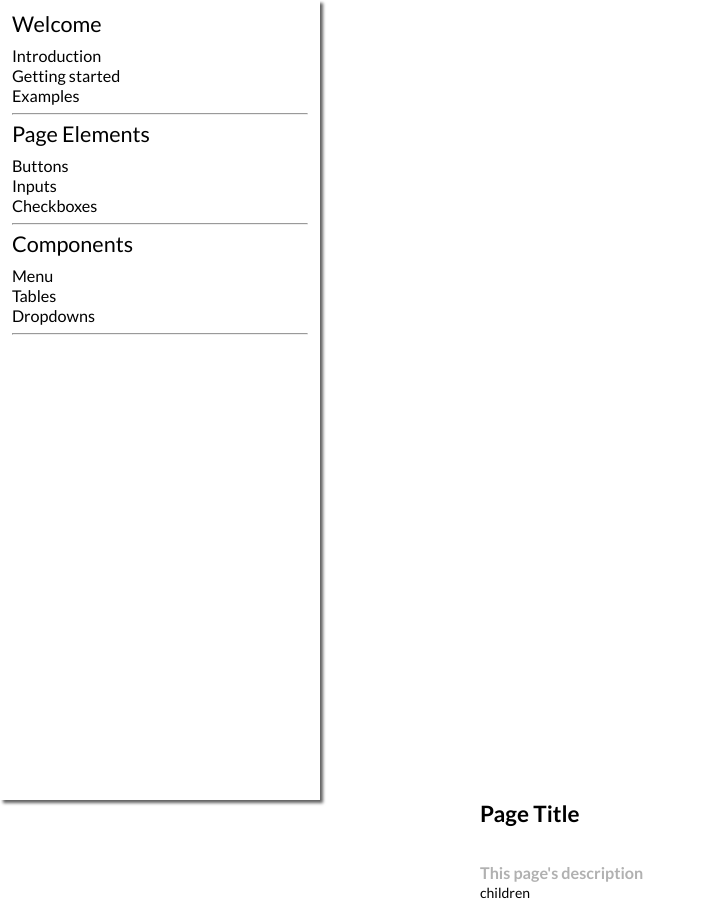
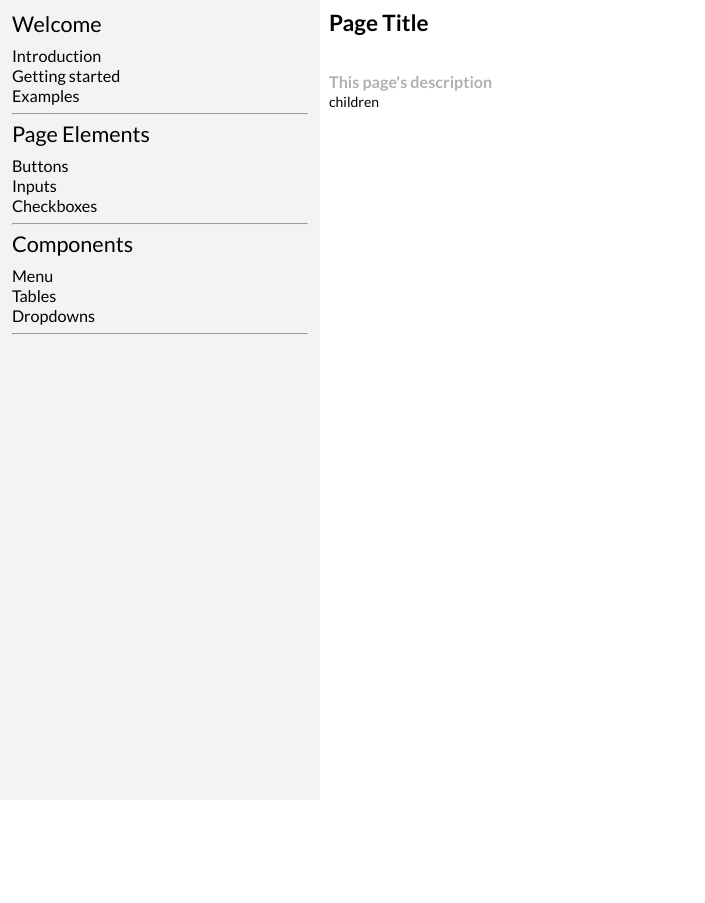
Before and after one commit to ShafSpecs/Open-Library-UI-Kit, a React (Vite) app: page / in a window 1280 px wide. Shown: the whole page, without its empty margins (0-705 px from the left). After the commit the page ends 800 px from the top, so only its background shows below. Built offline with nearby package versions, Linux system fonts and the light colour scheme.

Commit message:
Finished a rough layout/theme

```diff
--- a/src/App.css
+++ b/src/App.css
@@ -9,13 +9,19 @@ html {
   font-size: 18px;
 }
 
+.pagelayout {
+  display: flex;
+  flex-direction: row;
+  justify-content: space-between;
+}
+
 .mainpage {
   color: #000;
   background-color: #fff;
   display: inline-block;
   position: relative;
-  right: 0;
-  left: 50%;
+  height: 100%;
+  padding: 0.5rem;
 }
 
 .mainpage .pagetitle .desc {
@@ -24,13 +30,13 @@ html {
 
 .sidebar {
   color: #000;
-  background-color: #fff;
+  background-color: rgb(243, 243, 243);
   box-shadow: 3px 3px 3px rgb(97, 97, 97);
 }
 
 .mobile-sidebar {
   color: #000;
-  background-color: #fff;
+  background-color: rgb(243, 243, 243);
   box-shadow: 3px 3px 3px rgb(97, 97, 97);
   z-index: 1;
   height: 100%;
@@ -59,16 +65,16 @@ html {
     padding: 0.5em;
   }
 
-  .pagelayout {
+  .mainpage {
     width: 50vw;
     height: 100vh;
   }
 
-  .pagelayout .pagetitle .title {
+  .mainpage .pagetitle .title {
     font-size: 1.2rem;
   }
 
-  .pagelayout .pagetitle .desc {
+  .mainpage .pagetitle .desc {
     font-size: 0.8rem;
   }
 
@@ -92,16 +98,16 @@ html {
     padding: 0.75em;
   }
 
-  .pagelayout {
+  .mainpage {
     width: 65vw;
     height: 100vh;
   }
 
-  .pagelayout .pagetitle .title {
+  .mainpage .pagetitle .title {
     font-size: 1.15rem;
   }
 
-  .pagelayout .pagetitle .desc {
+  .mainpage .pagetitle .desc {
     font-size: 0.9rem;
   }
 
@@ -125,16 +131,16 @@ html {
     padding: 0.85em;
   }
 
-  .pagelayout {
+  .mainpage {
     width: 75vw;
     height: 100vh;
   }
 
-  .pagelayout .pagetitle .title {
+  .mainpage .pagetitle .title {
     font-size: 1.25rem;
   }
 
-  .pagelayout .pagetitle .desc {
+  .mainpage .pagetitle .desc {
     font-size: 0.9rem;
   }
 
@@ -162,12 +168,12 @@ html {
     padding: 1em;
   }
 
-  .pagelayout {
+  .mainpage {
     width: 80vw;
     height: 100vh;
   }
 
-  .pagelayout .pagetitle .title {
+  .mainpage .pagetitle .title {
     font-size: 1.3rem;
   }
 
@@ -177,7 +183,7 @@ html {
     line-height: 25px;
   }
 
-  .pagelayout .pagetitle .desc {
+  .mainpage .pagetitle .desc {
     font-size: 1.1rem;
   }
 
```
